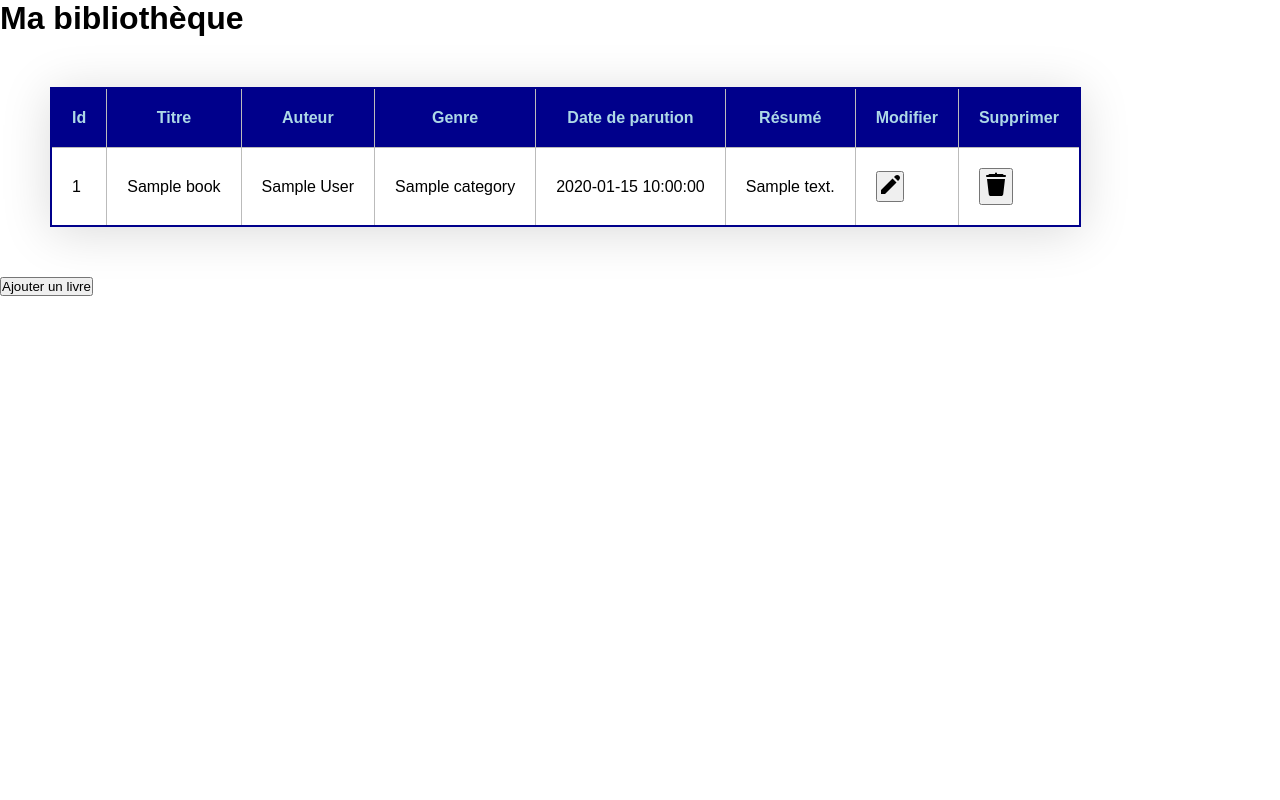
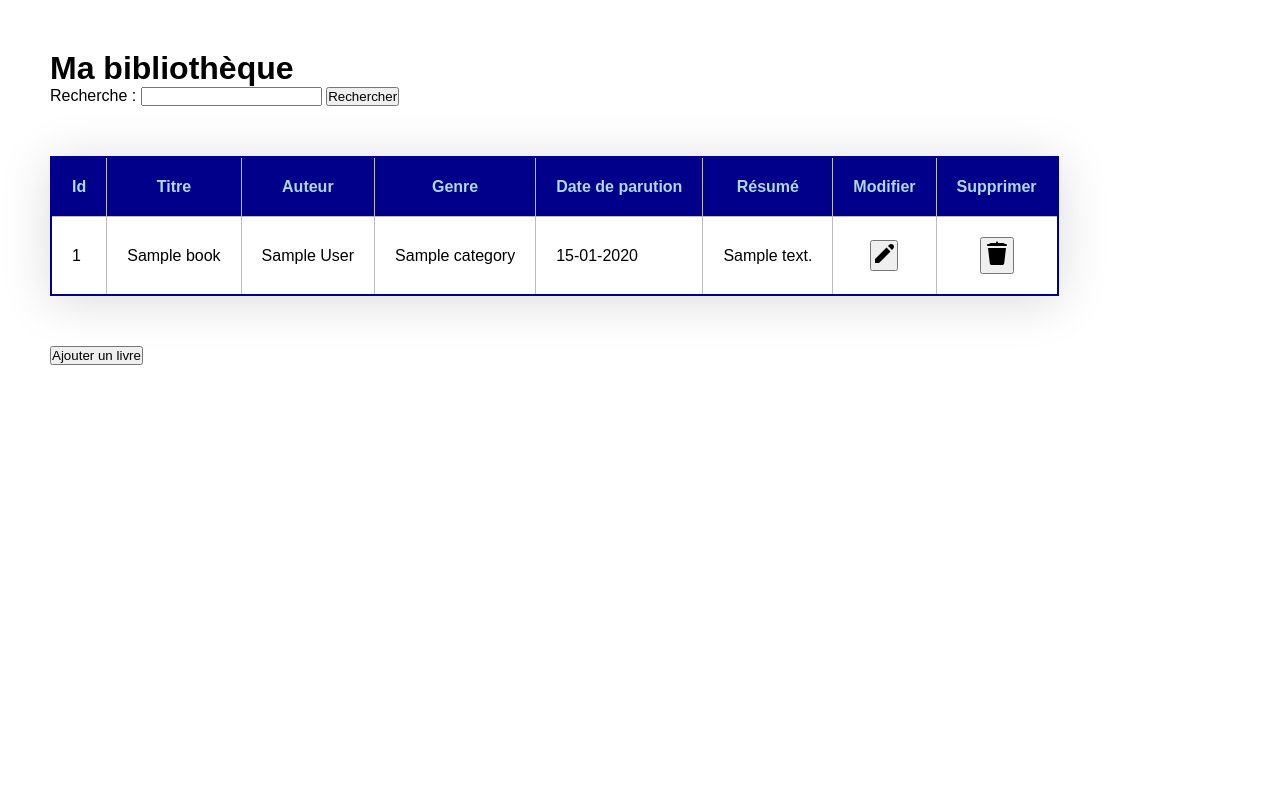
Before and after one commit to Nels18/Library_app, a PHP site: page / in a window 1280 px wide. Run offline with PHP 8.4, Linux system fonts and the light colour scheme; tables that the repository leaves empty or names only in its code hold one stand-in row (values such as "Sample post").

Commit message:
Create a searchbar

```diff
--- a/create.php
+++ b/create.php
@@ -6,9 +6,9 @@ var_dump($_POST);
 if (isset($_POST['submit'])) {
     $author_id = intval($_POST['author_id']);
     $category_id = intval($_POST['category_id']);
-    $title = addslashes($_POST['title']);
+    $title = addslashes(htmlspecialchars($_POST['title']));
     $publication_date = $_POST['publication_date'];
-    $summary = addslashes($_POST['summary']);
+    $summary = addslashes(htmlspecialchars($_POST['summary']));
 
     // Run request
     $query = "INSERT INTO book (author_id, category_id, title, publication_date, summary) VALUES ($author_id, $category_id, '$title', '$publication_date', '$summary');";
--- a/index.php
+++ b/index.php
@@ -1,5 +1,23 @@
 <?php
     require_once 'read.php';
+
+    // Run request
+
+    if (isset($_GET['search_submit'])) {
+        $search = addslashes(str_replace(' ', '%', trim($_GET['search'])));
+
+        $searchResult = "SELECT b.id, b.title, a.firstname, a.lastname, c.name category, b.publication_date, b.summary  FROM book b
+        INNER JOIN author a ON a.id = b.author_id
+        INNER JOIN category c ON c.id = b.category_id
+        WHERE b.title LIKE '%$search%'
+        ORDER BY id";
+    } else {
+        $allBooks = "SELECT b.id, b.title, a.firstname, a.lastname, c.name category, b.publication_date, b.summary  FROM book b
+        INNER JOIN author a ON a.id = b.author_id
+        INNER JOIN category c ON c.id = b.category_id
+        ORDER BY id
+        ;";
+    }
 ?>
 
 <!DOCTYPE html>
@@ -17,6 +35,23 @@
         <h1>Ma bibliothèque</h1>
     </header>
     <main>
+        <form action="index.php" method="get">
+            <label for="search">Recherche : </label>
+            <input type="search" name="search" id="search">
+            <input type="submit" name="search_submit" value="Rechercher">
+        </form>
+        <?php
+            if (isset($_GET['search_submit']) && '' !== $_GET['search']) {
+            echo '<div>
+                <p> Résultat pour : '
+                    . str_replace('%', ' ', $search) .
+                '</p>
+                <p>
+                    <a href="index.php"><button>Afficher tous les livres</button></a>
+                </p>
+            </div>';
+            }
+        ?>
         <table class='book_table'>
         <thead>
             <tr>
@@ -32,7 +67,11 @@
         </thead>
         <tbody>
             <?php
-                read();
+                if (isset($_GET['search_submit']) && 'Rechercher' == $_GET['search_submit']) {
+                    read($searchResult);
+                } else {
+                    read($allBooks);
+                }
             ?>
         </tbody>
     </table>
--- a/read.php
+++ b/read.php
@@ -1,15 +1,11 @@
 <?php
 
-function read()
+function read($query)
 {
     require_once 'db_connection.php';
 
     // Run request
-    $query = "SELECT b.id, b.title, a.firstname, a.lastname, c.name category, b.publication_date, b.summary  FROM book b
-    INNER JOIN author a ON a.id = b.author_id
-    INNER JOIN category c ON c.id = b.category_id
-    ORDER BY id
-    ;";
+
     $data = mysqli_query($mysqli, $query
     );
 
@@ -25,7 +21,7 @@ function read()
             <td>' . $book["title"] . '</td>
             <td>' . $book["firstname"]. ' ' . $book["lastname"] . '</td>
             <td>' . $book["category"] . '</td>
-            <td>' . $book["publication_date"] . '</td>
+            <td>' . date_format(date_create($book["publication_date"]), 'd-m-Y') . '</td>
             <td>' . $book["summary"] . '</td>
             <td>
                 <a href="edit_book.php?id=' . $book["id"] . '">
--- a/style.css
+++ b/style.css
@@ -8,14 +8,15 @@
 body {
     height: 100vh;
     font-family: Arial, Helvetica, sans-serif;
+    padding: 50px;
 }
 
 .book_table {
     border-collapse: collapse;
     width: auto;
     min-width: 500px;
+    margin: 50px 0;
     box-shadow: 0 5px 50px rgba(0, 0, 0, .15);
-    margin: 50px;
     border: 2px solid darkblue;
 }
 
@@ -36,3 +37,8 @@ tbody, td, th, tr {
 tbody tr:nth-child(even) {
     background-color: #eee;
 }
+
+.book_table button{
+    display: block;
+    margin: 0 auto;
+}
```
